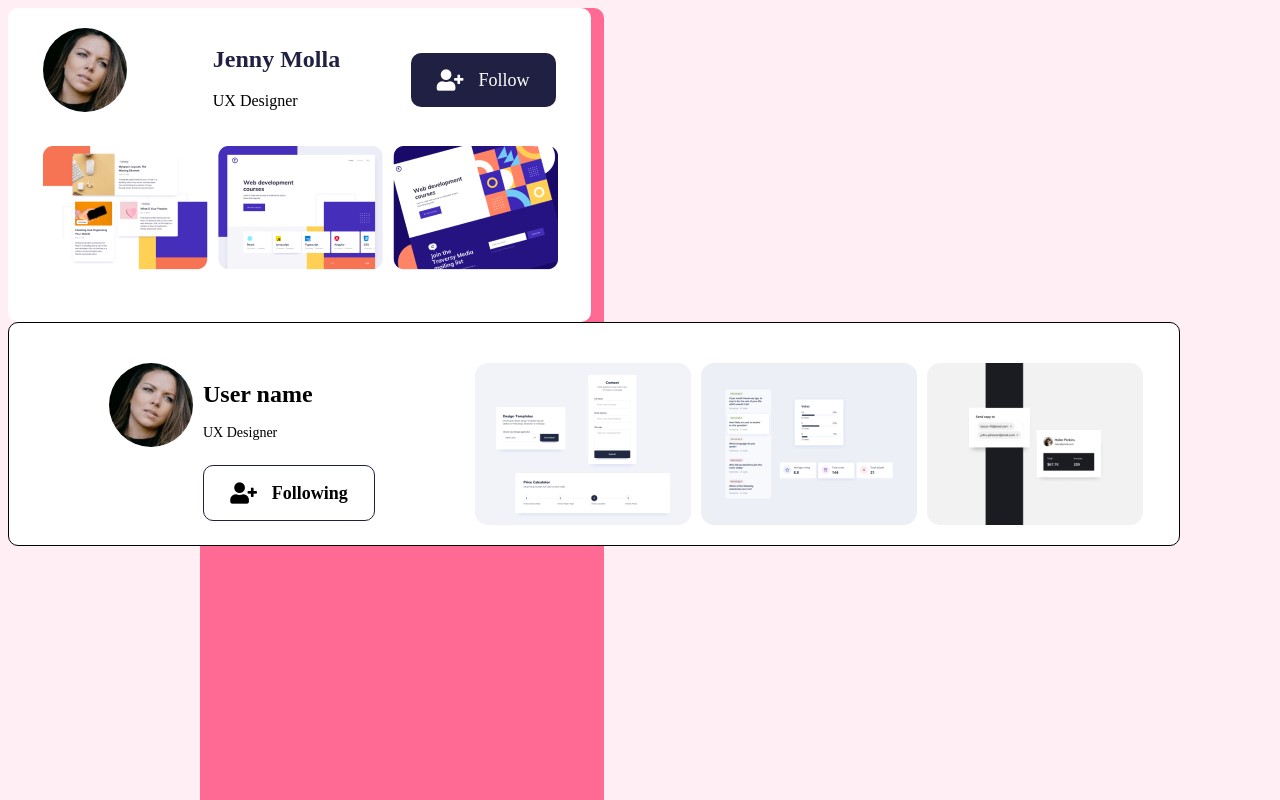
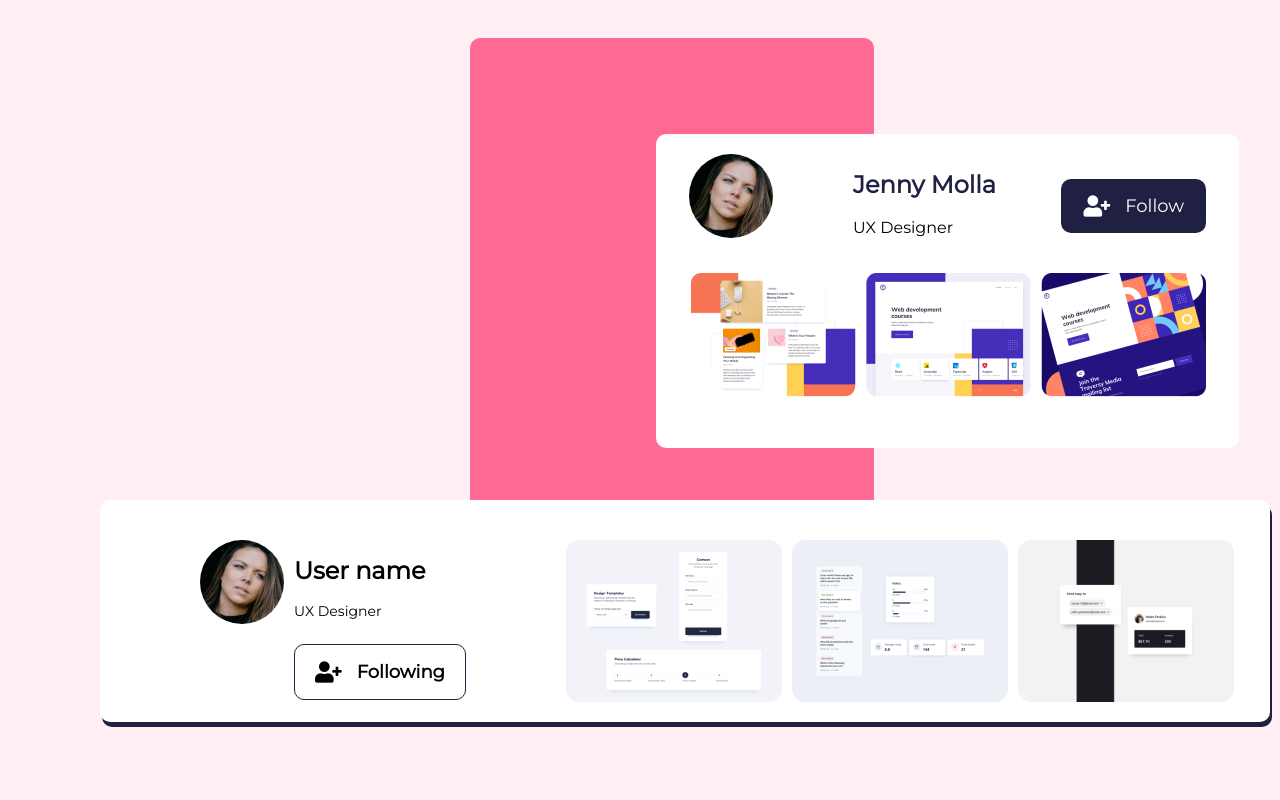
Before and after one commit to cangnss/daily-components, a plain HTML site: page user-cards/index.html in a window 1280 px wide. Shown: the top 800 px of the page. Drawn offline with Linux system fonts and the light colour scheme.

Commit message:
user card component is finished.

```diff
--- a/user-cards/index.html
+++ b/user-cards/index.html
@@ -6,6 +6,9 @@
     <meta name="viewport" content="width=device-width, initial-scale=1.0">
     <link rel="stylesheet" href="main.css">
     <link rel="stylesheet" href="https://pro.fontawesome.com/releases/v5.10.0/css/all.css" integrity="sha384-AYmEC3Yw5cVb3ZcuHtOA93w35dYTsvhLPVnYs9eStHfGJvOvKxVfELGroGkvsg+p" crossorigin="anonymous"/>
+    <link rel="preconnect" href="https://fonts.googleapis.com">
+<link rel="preconnect" href="https://fonts.gstatic.com" crossorigin>
+<link href="https://fonts.googleapis.com/css2?family=Montserrat&display=swap" rel="stylesheet">
     <title>User Cards</title>
 </head>
 <body>
--- a/user-cards/main.scss
+++ b/user-cards/main.scss
@@ -1,29 +1,33 @@
-$general-radius:10px;
-body{
-
+$general-radius: 10px;
+body {
   background: rgba(255, 106, 149, 0.1);
+  font-family: 'Montserrat', sans-serif;
 }
-.col{
+.col {
   z-index: -1;
-    background-color: #FF6A95;
+  background-color: #ff6a95;
   border-radius: $general-radius;
   width: 404px;
-    height: 992px;
+  height: 592px;
   position: absolute;
-    left: 200px;
+  left: 470px;
+  top: 38px;
 }
-.first-row{
+.first-row {
+  position: absolute;
+  left: 656px;
+  top: 134px;
   width: 583px;
   height: 314px;
   background-color: white;
   border-radius: $general-radius;
-    .top{
+  .top {
     display: flex;
     flex-direction: row;
     justify-content: space-around;
     padding-top: 20px;
-        .profile-img{
-            img{
+    .profile-img {
+      img {
         border-radius: 50%;
         width: 84px;
         height: 84px;
@@ -32,11 +36,11 @@ background: rgba(255, 106, 149, 0.1);
         background-attachment: fixed;
       }
     }
-        .personal-info{
+    .personal-info {
       margin-left: 15px;
       display: flex;
       flex-direction: column;
-            .personal-name{
+      .personal-name {
         height: 0px;
         font-size: 24px;
         color: #202142;
@@ -44,13 +48,13 @@ background: rgba(255, 106, 149, 0.1);
         font-style: normal;
         line-height: 14px;
       }
-            .personal-job{
+      .personal-job {
         font-size: 16px;
         font-weight: 400;
         font-style: normal;
       }
     }
-        .follow-btn{
+    .follow-btn {
       margin-top: 25px;
       color: white;
       cursor: pointer;
@@ -62,62 +66,62 @@ background: rgba(255, 106, 149, 0.1);
       display: flex;
       align-items: center;
       justify-content: center;
-            span{
+      span {
         margin-left: 15px;
         font-size: 18px;
       }
     }
   }
-    .bottom{
+  .bottom {
     display: flex;
     flex-direction: row;
-        margin:20px 35px;
-        div{
+    margin: 20px 35px;
+    div {
       width: 165px;
       height: 124px;
       border-radius: $general-radius;
       margin-right: 10px;
     }
-
   }
 }
-.second-row{
+.second-row {
+  position: absolute;
+  top: 500px;
+  left: 100px;
   width: 1170px;
   height: 222px;
   background-color: white;
   border-radius: $general-radius;
-    border-color: black;
-    border: 1px solid black;
-    .top{
+  box-shadow: 2px 5px #202142;
+  .top {
     display: flex;
     flex-direction: row;
     margin-left: 100px;
     margin-top: 40px;
-        .profile-img{
-            img{
+    .profile-img {
+      img {
         width: 84px;
         height: 84px;
         border-radius: 50%;
       }
     }
-        .personal-info{
+    .personal-info {
       margin-left: 10px;
       display: flex;
       flex-direction: column;
-            .personal{
+      .personal {
         margin-bottom: 10px;
-                .personal-name{
+        .personal-name {
           font-size: 24px;
           font-weight: 900;
           font-style: normal;
           line-height: 14px;
         }
-                .personal-job{
+        .personal-job {
           font-size: 14px;
-
         }
       }
-            .following-btn{
+      .following-btn {
         width: 170px;
         height: 54px;
         border-radius: $general-radius;
@@ -126,7 +130,7 @@ background: rgba(255, 106, 149, 0.1);
         display: flex;
         align-items: center;
         justify-content: center;
-                span{
+        span {
           font-size: 18px;
           font-weight: 900;
 
@@ -134,11 +138,11 @@ background: rgba(255, 106, 149, 0.1);
         }
       }
     }
-        .other-images{
+    .other-images {
       display: flex;
       flex-direction: row;
       margin-left: 100px;
-            div{
+      div {
         width: 216px;
         height: 162px;
         margin-right: 10px;
```
Also changed, not shown: user-cards/main.css, user-cards/user-cards.JPG (added), 1 other file. Lines whose indentation alone changed are shown as unchanged.
